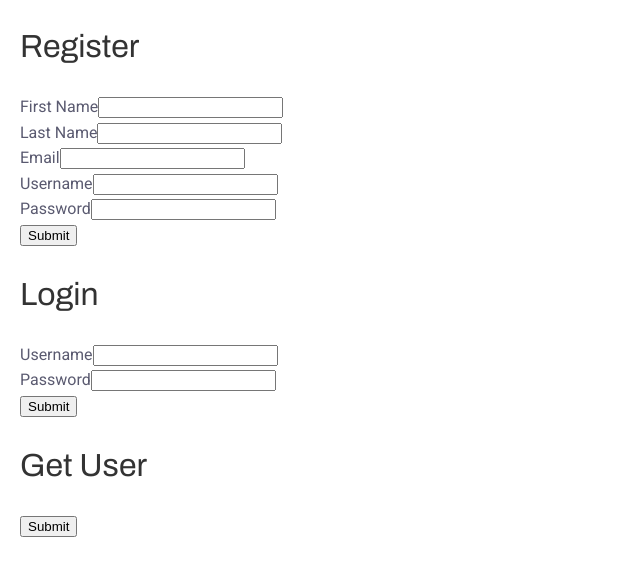
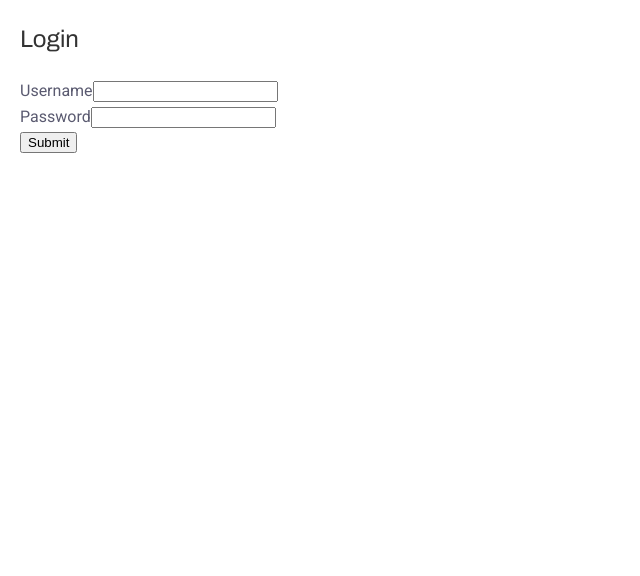
Before and after one commit to luke-weller/login-page, a React (Create React App) app in the folder client/: page / in a window 1280 px wide. Shown: the top 576 px of the page, without its empty margins (0-640 px from the left). Built offline with nearby package versions, Linux system fonts and the light colour scheme.

Commit message:
authentication working with public and private pages on basic level.
Needs session or local storage token

```diff
--- a/client/src/App.css
+++ b/client/src/App.css
@@ -2,7 +2,7 @@
 
 body {
 	font-family: 'Roboto', sans-serif;
-	color: #030e12;
+	color: #333333;
 	line-height: 1.6;
   text-align: left;
   margin: 20px;
--- a/client/src/App.js
+++ b/client/src/App.js
@@ -3,9 +3,24 @@ import "./App.css";
 import Axios from "axios";
 import Login from "./components/Login/Login";
 import Register from "./components/Register/Register";
+import Header from "./components/Header/Header";
+import Dashboard from './components/Dashboard/Dashboard';
+import Preferences from './components/Preferences/Preferences';
+import {
+  BrowserRouter as Router,
+  Route,
+  Routes
+} from 'react-router-dom';
+
+
 
 function App() {
   const [data, setData] = useState(null);
+  const [token, setToken] = useState();
+  if(!token) {
+    return <Login setToken={setToken} />
+  }
+
 
   // return user data for personalisation when logged in
   const getUser = () => {
@@ -21,18 +36,32 @@ function App() {
 
 
   return (
-    <div className="Container">
-      <div className="ChildContainer">
-
+    <div>
+      <Header />
       <Register />
       <Login />
 
+      <Router>
+        <Routes>
+          <Route
+            path='/dashboard'
+            element={ <Dashboard />}
+          >
+          </Route>
+          <Route
+            path='preferences'
+            element={ <Preferences />}
+          >
+          </Route>
+        </Routes>
+      </Router>
+
       <div>
-        <h1>Get User</h1>
+        <h2>Get User</h2>
         <button onClick={getUser}>Submit</button>
         {data ? <h1>Welcome Back {data.username}</h1> : null}
       </div>
-    </div> </div>
+    </div>
   );
 }
 
--- /dev/null
+++ b/client/src/components/Header/Header.js
@@ -0,0 +1,9 @@
+const Header = () => {
+    return (
+        <div className='header'>
+            <h1 className='logo'>Authentiactor</h1>
+        </div>
+    )
+}
+
+export default Header
--- a/client/src/components/Login/Login.js
+++ b/client/src/components/Login/Login.js
@@ -2,6 +2,7 @@ import Axios from "axios";
 import { useForm } from 'react-hook-form';
 import { yupResolver } from '@hookform/resolvers/yup';
 import * as yup from 'yup';
+import PropTypes from 'prop-types';
 
 // validation schema
 const schema = yup.object().shape({
@@ -9,7 +10,7 @@ const schema = yup.object().shape({
   password: yup.string().required("Password is required"),
 }).required();
 
-const Login = () => {
+const Login = ( { setToken }) => {
   // validation
   const { register, handleSubmit, formState: { errors } } = useForm({
     resolver: yupResolver(schema),
@@ -17,7 +18,7 @@ const Login = () => {
 
     // logic to authenticate a user
     const userAuthentication = (data) => {
-        Axios({
+        const token = Axios({
           method: "POST",
           data: {
             username: data.username,
@@ -26,11 +27,12 @@ const Login = () => {
           withCredentials: true,
           url: "http://localhost:4000/login",
         }).then((res) => console.log(res));
+        setToken(token);
       };
 
     return (
         <div>
-          <h1>Login</h1>
+          <h2>Login</h2>
           <form onSubmit={handleSubmit(userAuthentication)} noValidate>
 
             {/* username field */}
@@ -62,3 +64,7 @@ const Login = () => {
 }
 
 export default Login
+
+Login.propTypes = {
+  setToken: PropTypes.func.isRequired
+}
--- a/client/src/components/Register/Register.js
+++ b/client/src/components/Register/Register.js
@@ -1,5 +1,4 @@
 import Axios from "axios";
-import { useState } from "react";
 import { useForm } from 'react-hook-form';
 import { yupResolver } from '@hookform/resolvers/yup';
 import * as yup from 'yup';
@@ -36,7 +35,7 @@ const Register = () => {
 
     return (
         <div>
-          <h1>Register</h1>
+          <h2>Register</h2>
           <form onSubmit={handleSubmit(userRegistration)} noValidate>
 
             {/* first name field */}
```
Also changed, not shown: client/src/components/Dashboard/Dashboard.js (added), client/src/components/Preferences/Preferences.js (added), 1 other file (tests, documents, lock files or other folders).
